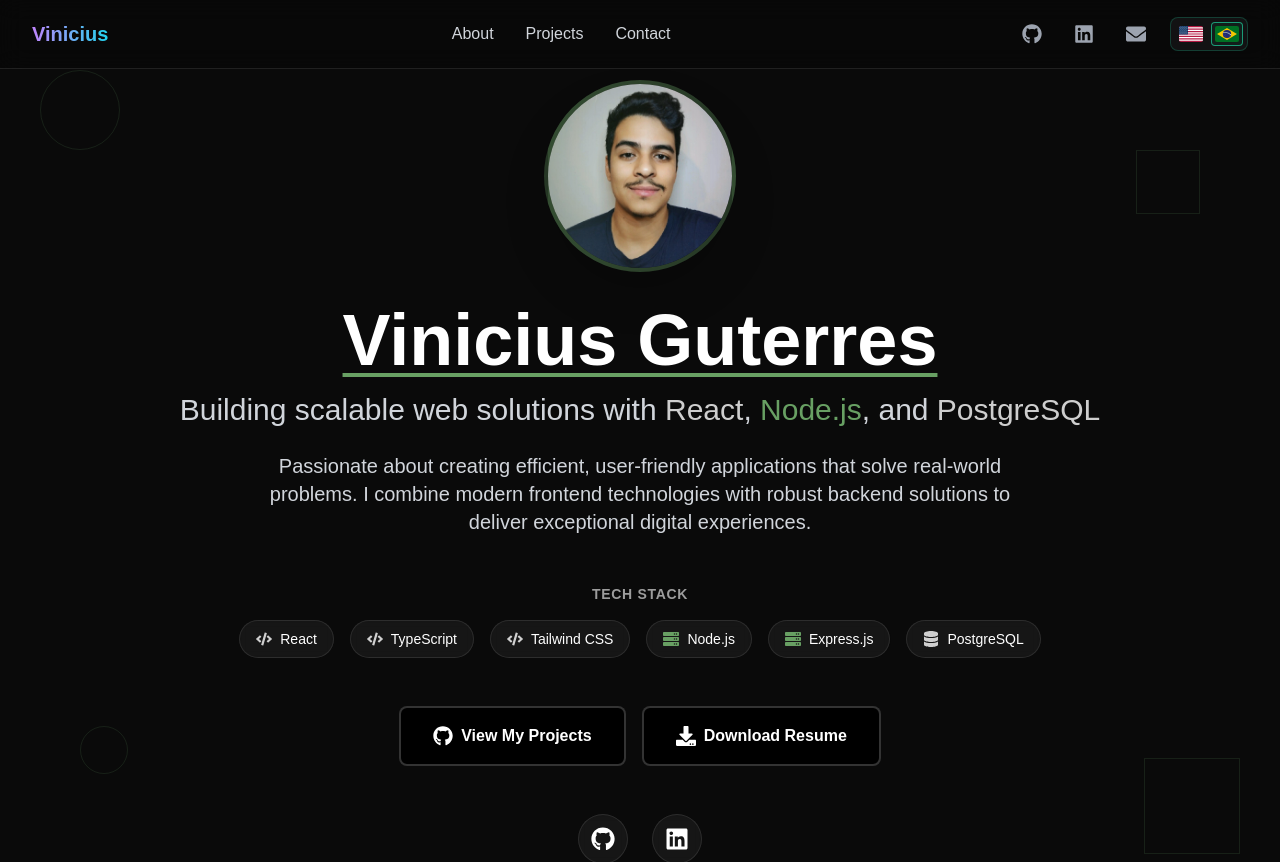
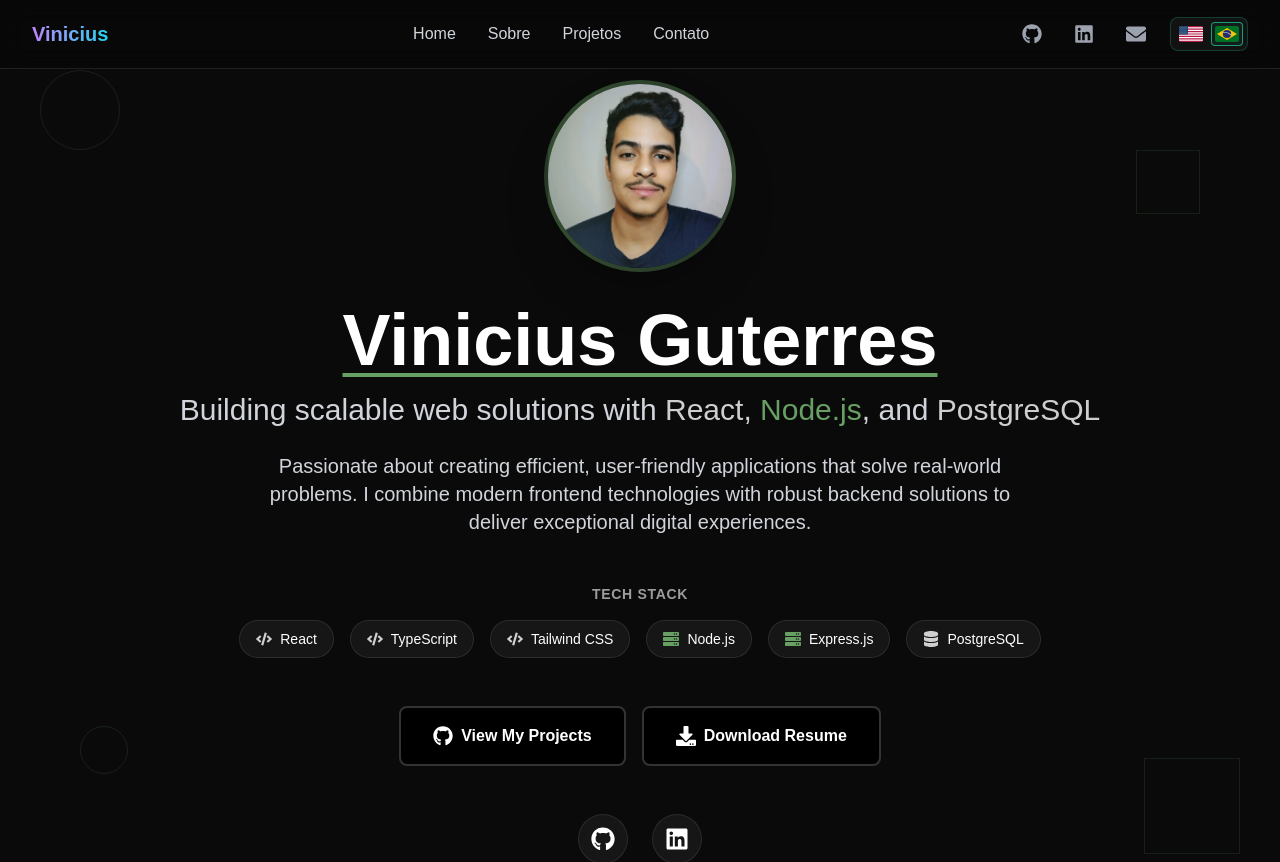
Before and after one commit to ViniciusGuterres/vinicius-dev, a Next.js app: page / in a window 1280 px wide. Shown: the top 862 px of the page. Built offline with nearby package versions, Linux system fonts and the light colour scheme.

Commit message:
Update Header.tsx

```diff
--- a/src/app/components/Header.tsx
+++ b/src/app/components/Header.tsx
@@ -4,9 +4,11 @@ import { motion } from 'framer-motion';
 import { FaGithub, FaLinkedin, FaEnvelope } from 'react-icons/fa';
 import { SOCIAL_LINKS } from '../config/settings';
 import LanguageToggle from './LanguageToggle';
+import { useLanguage } from '../contexts/LanguageContext';
 
 export default function Header() {
     const { github, linkedin, email } = SOCIAL_LINKS;
+    const { translate } = useLanguage();
 
     return (
         <header className="fixed top-0 left-0 right-0 z-50 bg-black/20 backdrop-blur-md border-b border-white/10">
@@ -33,14 +35,24 @@ export default function Header() {
                     animate={{ opacity: 1, y: 0 }}
                     transition={{ duration: 0.6, delay: 0.2 }}
                 >
+                    {/* home  */}
+                    <a href="#home" className="text-gray-300 hover:text-white transition-colors duration-300">
+                        {translate('header.home')}
+                    </a>
+
+                    {/*  about */}
                     <a href="#about" className="text-gray-300 hover:text-white transition-colors duration-300">
-                        About
+                        {translate('header.about')}
                     </a>
+
+                    {/* projects */}
                     <a href="#projects" className="text-gray-300 hover:text-white transition-colors duration-300">
-                        Projects
+                        {translate('header.projects')}
                     </a>
+
+                    {/* contact */}
                     <a href="#contact" className="text-gray-300 hover:text-white transition-colors duration-300">
-                        Contact
+                        {translate('header.contact')}
                     </a>
                 </motion.div>
 
```
